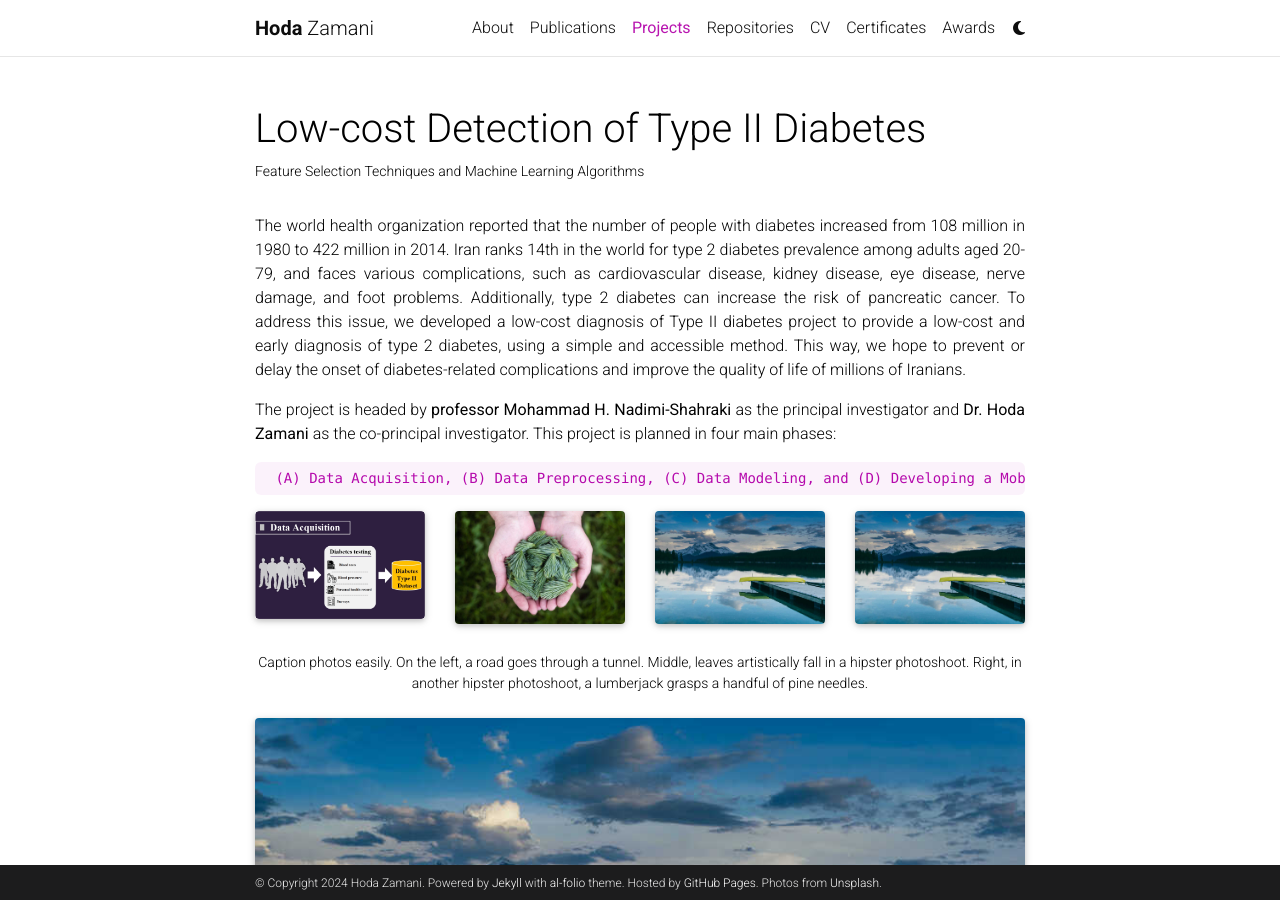
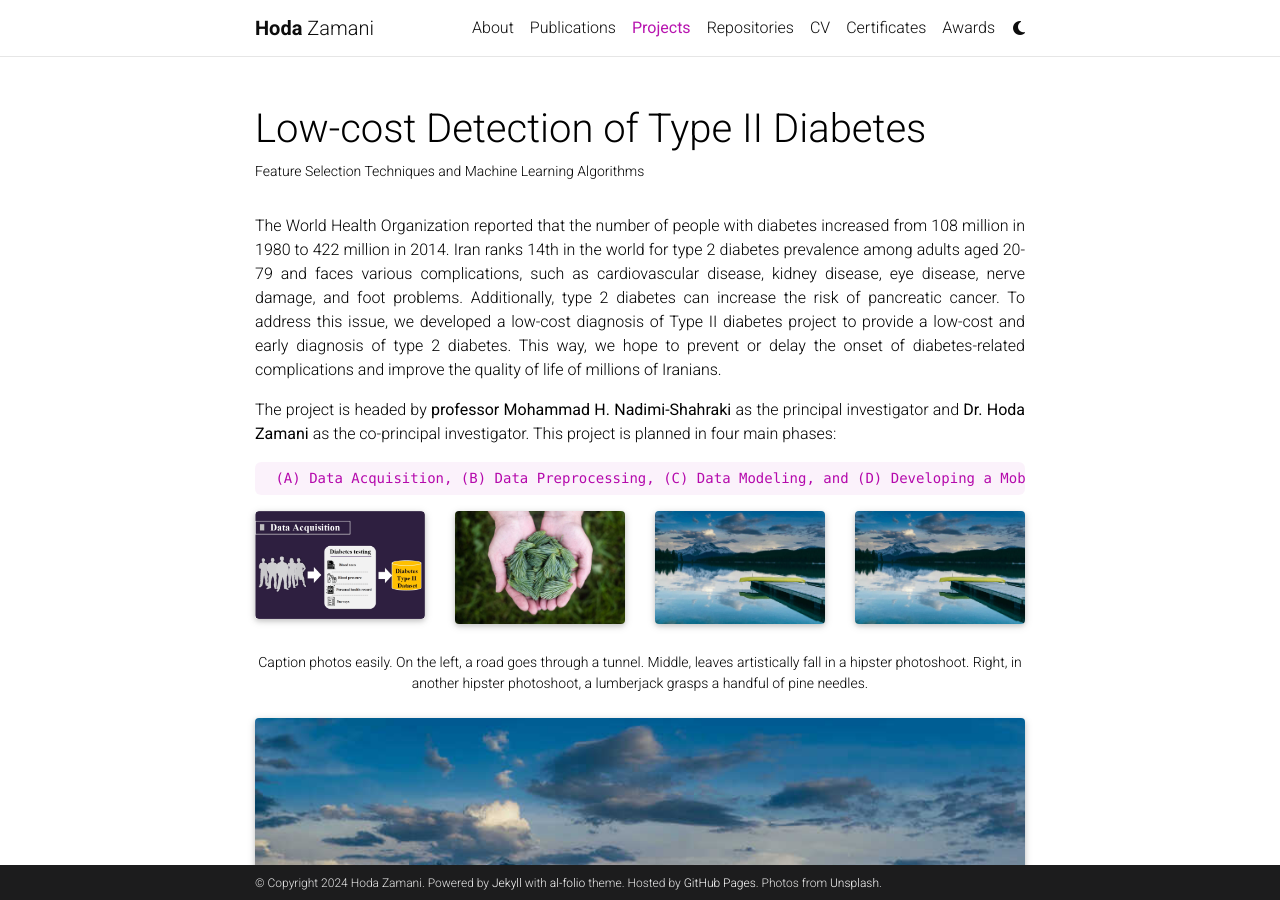
Before and after one commit to HodaZamani/HodaZamani.github.io, a Jekyll site: the page built from _projects/1_project.md, in a window 1280 px wide and 900 px high. Built offline with Jekyll 4.4.1, drawn with Linux system fonts in a browser that asks for light colours; full-size pictures stand in for the smaller copies a plugin makes; comment, search, counter and statistics services are not loaded; a style sheet for code colours, icons or effects is not loaded.

Commit message:
Update 1_project.md

```diff
--- a/_projects/1_project.md
+++ b/_projects/1_project.md
@@ -7,7 +7,7 @@
 category: work
 related_publications: HodaImputationMethod
 ---
-<p align="justify">The world health organization reported that the number of people with diabetes increased from 108 million in 1980 to 422 million in 2014. Iran ranks 14th in the world for type 2 diabetes prevalence among adults aged 20-79, and faces various complications, such as cardiovascular disease, kidney disease, eye disease, nerve damage, and foot problems. Additionally, type 2 diabetes can increase the risk of pancreatic cancer. To address this issue, we developed a low-cost diagnosis of Type II diabetes project to provide a low-cost and early diagnosis of type 2 diabetes, using a simple and accessible method. This way, we hope to prevent or delay the onset of diabetes-related complications and improve the quality of life of millions of Iranians.</p>
+<p align="justify">The World Health Organization reported that the number of people with diabetes increased from 108 million in 1980 to 422 million in 2014. Iran ranks 14th in the world for type 2 diabetes prevalence among adults aged 20-79 and faces various complications, such as cardiovascular disease, kidney disease, eye disease, nerve damage, and foot problems. Additionally, type 2 diabetes can increase the risk of pancreatic cancer. To address this issue, we developed a low-cost diagnosis of Type II diabetes project to provide a low-cost and early diagnosis of type 2 diabetes. This way, we hope to prevent or delay the onset of diabetes-related complications and improve the quality of life of millions of Iranians.</p>
 
 <p align="justify">The project is headed by <b>professor Mohammad H. Nadimi-Shahraki</b> as the principal investigator and <b>Dr. Hoda Zamani</b> as the co-principal investigator.
 This project is planned in four main phases:</p>
```
